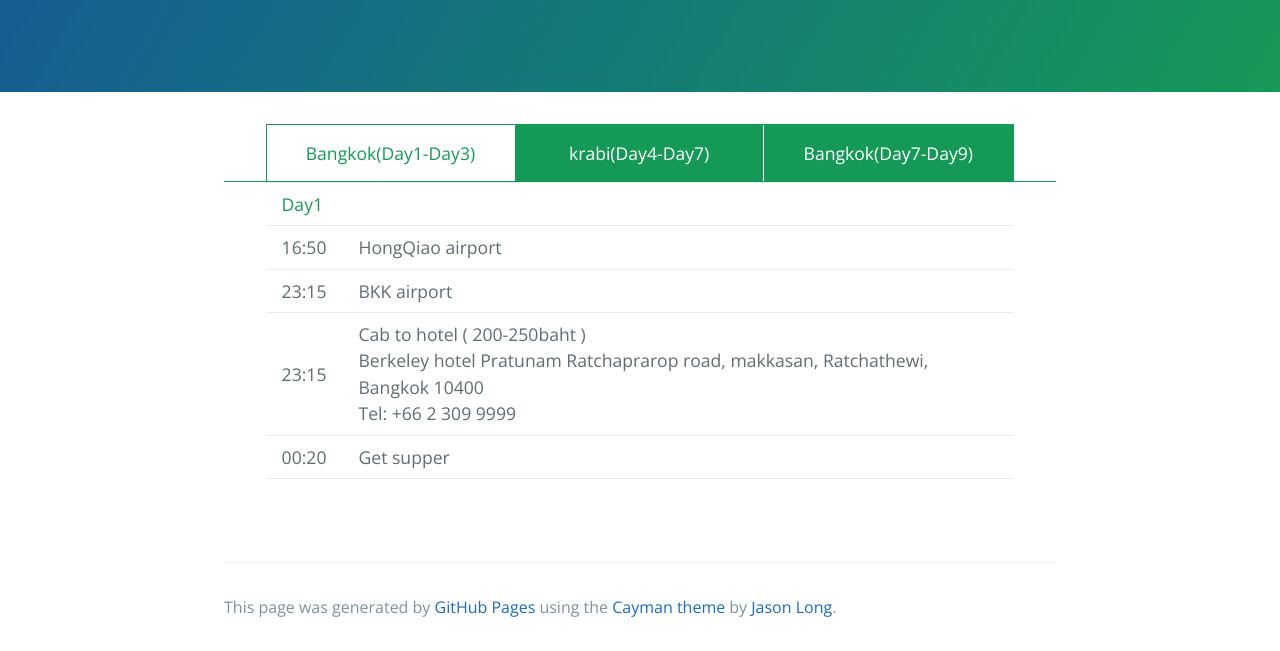
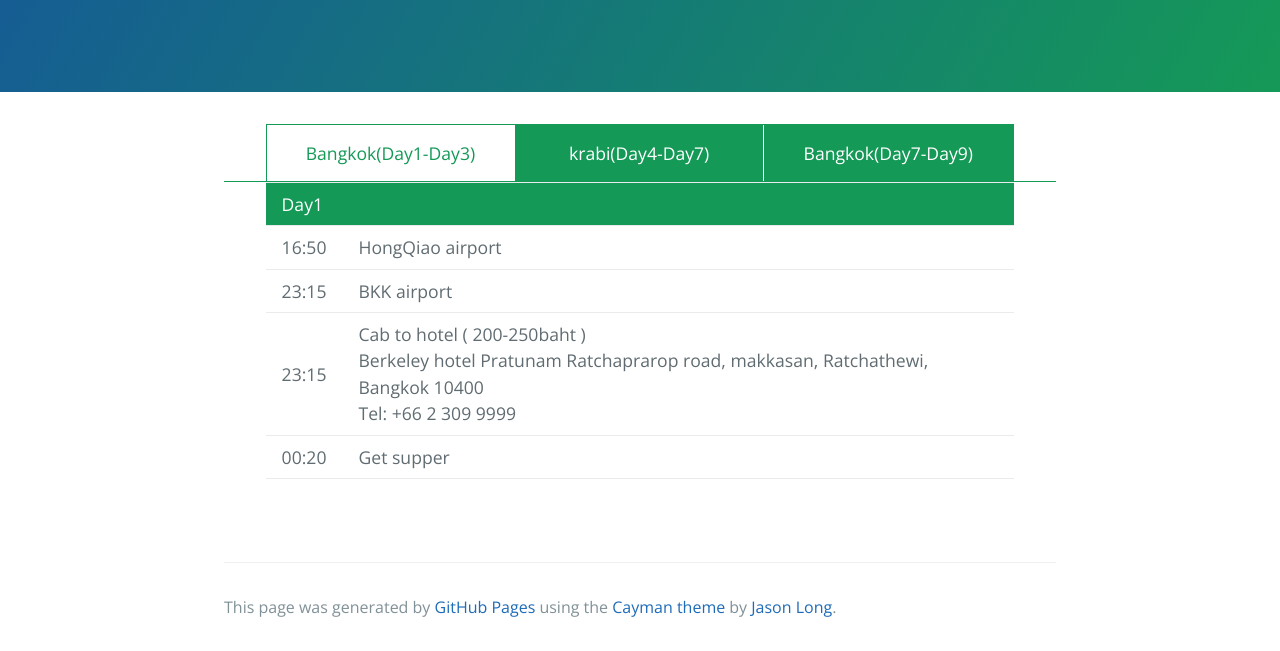
Before and after one commit to guxuyang/Thailand, a plain HTML site: page index.html in a window 1280 px wide. Shown: the part 225-876 px from the top of the page. Drawn offline with nearby package versions, Linux system fonts and the light colour scheme.

Commit message:
Update index.html

```diff
--- a/index.html
+++ b/index.html
@@ -21,7 +21,7 @@
       background: #fff;color: #159957;}
       .content-box table{width: 90%;margin: 10% auto 10%;}
       .content-box table td{border-left: none;border-right: none;}
-      .content-box table .content-title{background: #fff;color: #159957;}
+      .content-box table .content-title{background: #159957;color: #fff;}
     </style>
   </head>
   <body>
```
